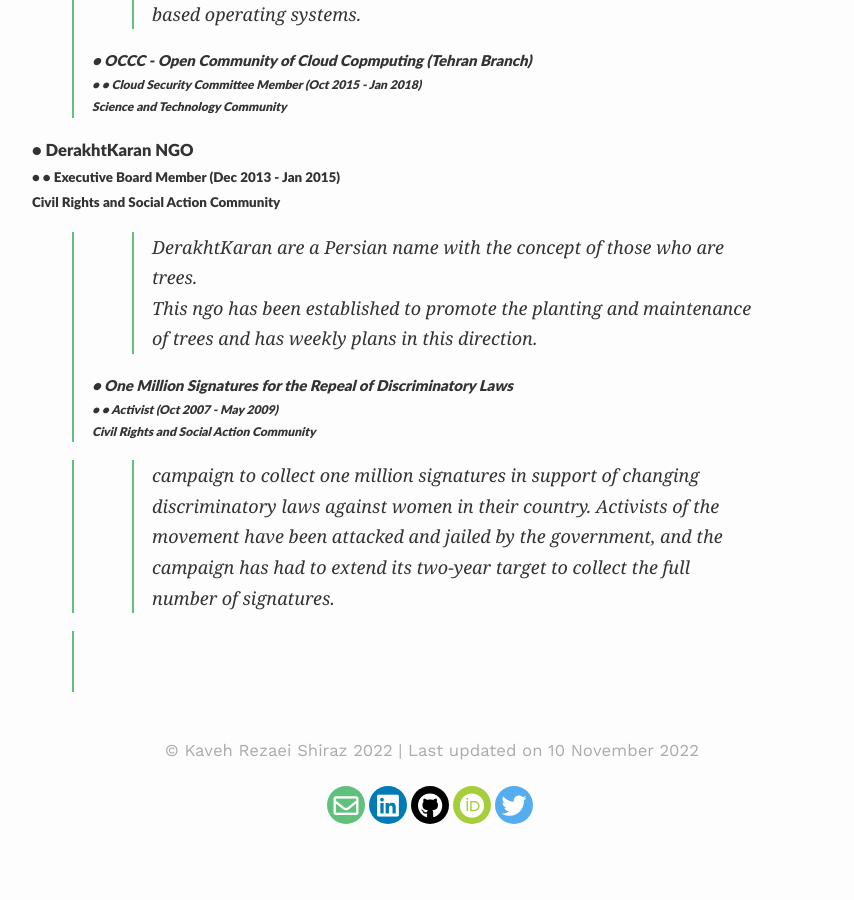
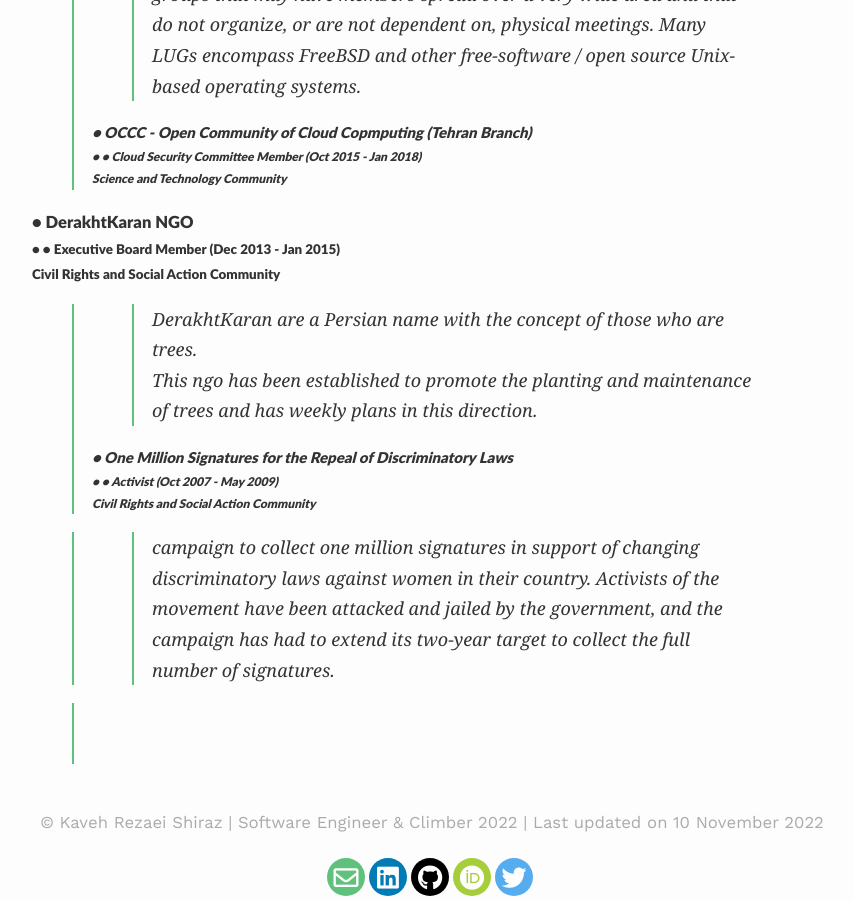
Before and after one commit to KavehRS/website, a Jekyll site: the page built from index.md, in a window 1280 px wide and 900 px high, scrolled down 3871 px. Shown: the whole window, without its empty margins (208-1062 px from the left). Built offline with Jekyll 4.4.1, drawn with Linux system fonts in a browser that asks for light colours; nearby versions of some CDN libraries; our own code applies the rules of GitHub Pages for plain Markdown files; before the commit the page ends 4699 px from its top, so only the background shows below that; some of the changed text lies outside the part shown.

Commit message:
Update _config.yml

```diff
--- a/_config.yml
+++ b/_config.yml
@@ -1,8 +1,8 @@
 ### your site title here
 
-title: Kaveh Rezaei Shiraz
+title: Kaveh Rezaei Shiraz |  Software Engineer & Climber
 # description: subtitle | affiliations | motto
-description: Software Engineer
+description:  Software Engineer
 
 
 baseurl: / #name of GitHub repository
```
